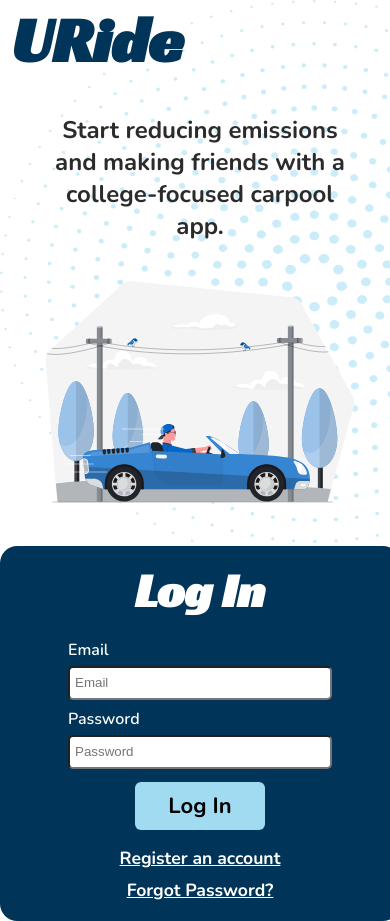
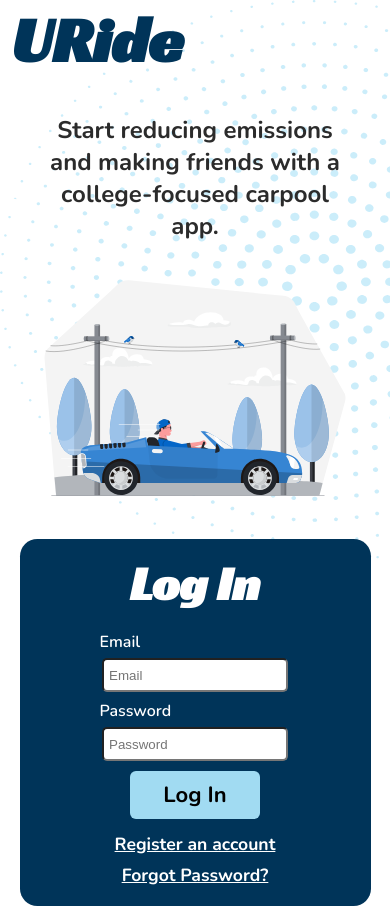
Before and after one commit to COP4331-Group3-Fall2021/U-Ride, a React (Create React App) app in the folder web/: page / in a window 390 px wide. Built offline with nearby package versions, Linux system fonts and the light colour scheme.

Commit message:
fixing responsiveness of forms

```diff
--- a/web/src/styles/Splash.css
+++ b/web/src/styles/Splash.css
@@ -183,7 +183,8 @@ input{
     padding-bottom: 1em;
     text-align: center;
     font-family: 'Nunito', sans-serif;
-    width: 400px;
+    width: 90vw;
+    max-width: 400px;
 }
 
 #register-box {
@@ -196,7 +197,8 @@ input{
     padding-bottom: 1em;
     text-align: center;
     font-family: 'Nunito', sans-serif;
-    width: 400px;
+    width: 90vw;
+    max-width: 400px;
 }
 
 #forgotpassword-box {
@@ -256,7 +258,8 @@ input{
 }
 
 form input {
-    width: 250px;
+    width: 90%;
+    max-width: 250px;
 }
 
 form label {
```
